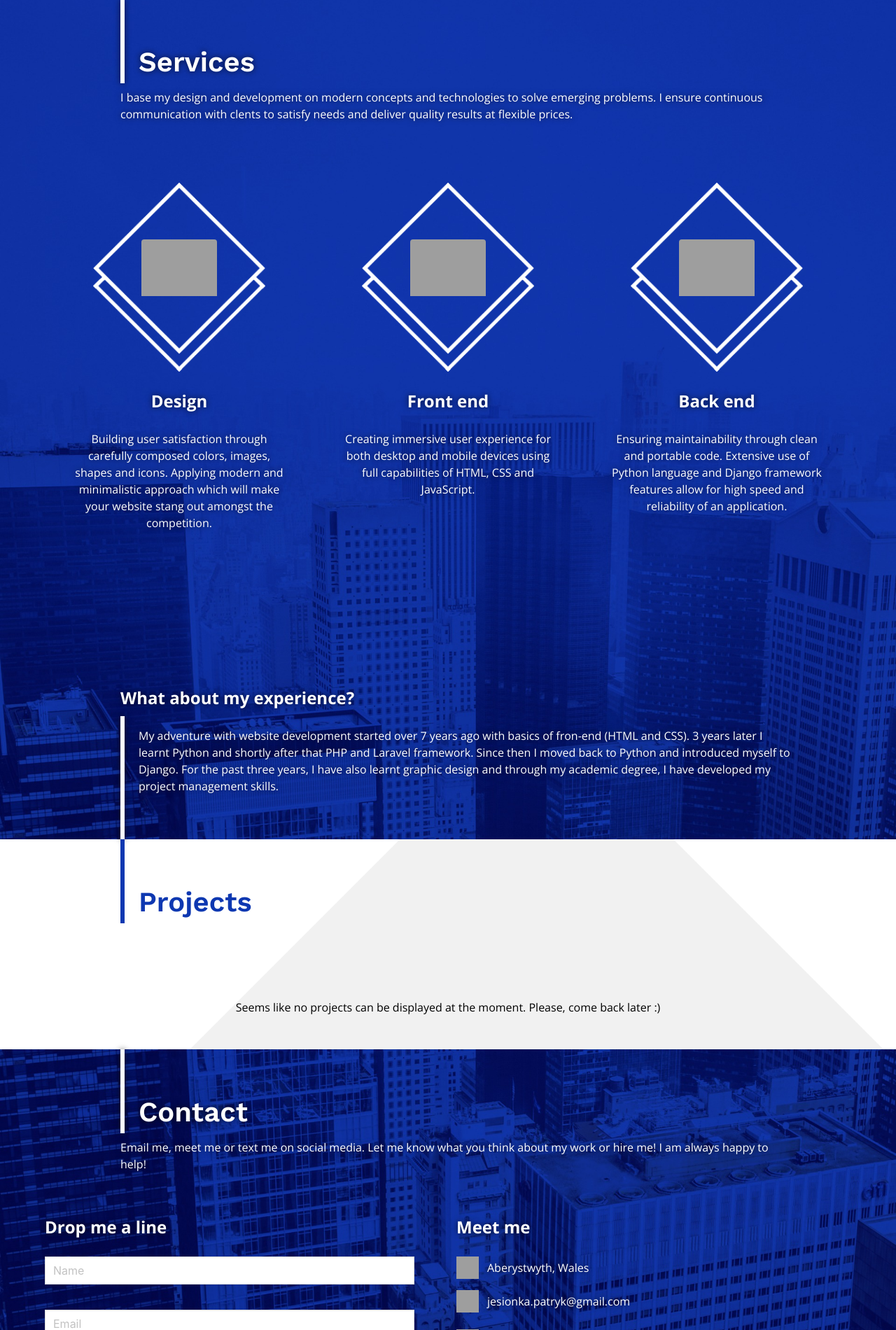
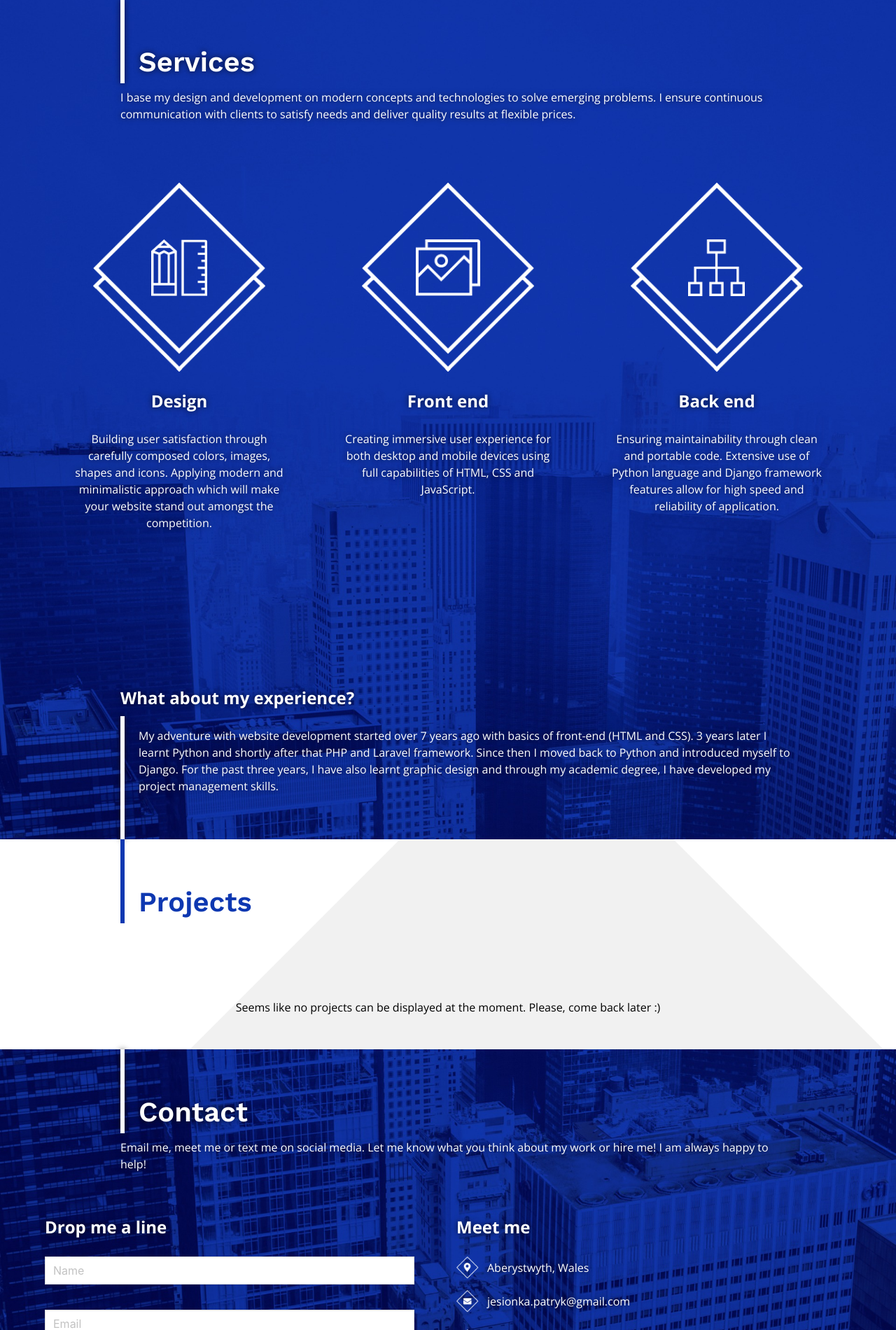
Before and after one commit to JPatryk13/web-dev-site-2021, a Django app: page / in a window 1280 px wide. Shown: the part 801-2701 px from the top of the page at 70% size. Run offline with Django 3.2, Linux system fonts and the light colour scheme; parts of the project's set-up code (start-up, migrations or seed data) failed here and were passed over; grey boxes are pictures that could not be loaded.

Commit message:
Updated filenames

```diff
--- a/app/website/templates/partials/arrow-button.html
+++ b/app/website/templates/partials/arrow-button.html
@@ -2,8 +2,8 @@
 
 {% if active %}
   {% with "frame-"|add:id as frame_id %}
-  {% with "img/buttons/frame-"|add:color|add:"@2x.png" as frame_path %}
-  {% with "img/buttons/btn-down-"|add:color|add:"@2x.png" as diamond_path %}
+  {% with "img/buttons/frame-"|add:color|add:".png" as frame_path %}
+  {% with "img/buttons/btn-down-"|add:color|add:".png" as diamond_path %}
     <div class="btn-arrow {{ color }} {{ direction }}" onmouseover="arrowMouseOver('{{ frame_id }}', '{{ id }}')" onmouseout="arrowMouseOut('{{ frame_id }}', '{{ id }}')" onclick="location.href='{{ go_to_id }}'">
       <img id="{{ frame_id }}" src="{% static frame_path %}">
       <img id="{{ id }}" src="{% static diamond_path %}">
@@ -19,10 +19,10 @@
   {% endwith %}
 {% else %}
   <div class="btn-arrow {{ direction }}">
-    <img src="{% static 'img/buttons/inactive-down-btn@2x.png' %}">
+    <img src="{% static 'img/buttons/inactive-down-btn.png' %}">
   </div>
 
   <div class="mobile-btn-arrow {{ direction }}">
-    <img src="{% static 'img/buttons/mobile-inactive-down-btn@2x.png' %}">
+    <img src="{% static 'img/buttons/mobile-inactive-down-btn.png' %}">
   </div>
 {% endif %}
--- a/app/website/templates/partials/navbar.html
+++ b/app/website/templates/partials/navbar.html
@@ -35,16 +35,16 @@
 
       <div class="navbar-end">
         <div class="navbar-item">
-          <img src="{% static 'img/social-media-icons/facebook-square-brands-blue@2x.png' %}" alt="facebook">
+          <img src="{% static 'img/social-media-icons/facebook-square-brands-blue.png' %}" alt="facebook">
         </div>
         <div class="navbar-item">
-          <img src="{% static 'img/social-media-icons/git-square-brands-blue@2x.png' %}" alt="github">
+          <img src="{% static 'img/social-media-icons/git-square-brands-blue.png' %}" alt="github">
         </div>
         <div class="navbar-item">
-          <img src="{% static 'img/social-media-icons/linkedin-brands-blue@2x.png' %}" alt="linkedin">
+          <img src="{% static 'img/social-media-icons/linkedin-brands-blue.png' %}" alt="linkedin">
         </div>
         <div class="navbar-item">
-          <img src="{% static 'img/social-media-icons/twitter-square-brands-blue@2x.png' %}" alt="twitter">
+          <img src="{% static 'img/social-media-icons/twitter-square-brands-blue.png' %}" alt="twitter">
         </div>
       </div>
     </div>
--- a/app/website/templates/sections/contact.html
+++ b/app/website/templates/sections/contact.html
@@ -55,7 +55,7 @@
         <div class="level">
           <div class="level-left">
             <div class="level-item">
-              <img src="{% static 'img/other-icons/map@2x.png' %}" alt="Placeholder image">
+              <img src="{% static 'img/other-icons/map.png' %}" alt="Placeholder image">
             </div>
             <div class="level-item">
               <p>
@@ -68,7 +68,7 @@
         <div class="level">
           <div class="level-left">
             <div class="level-item">
-              <img src="{% static 'img/other-icons/mail@2x.png' %}" alt="Placeholder image">
+              <img src="{% static 'img/other-icons/mail.png' %}" alt="Placeholder image">
             </div>
             <div class="level-item">
               <p>
@@ -81,7 +81,7 @@
         <div class="level">
           <div class="level-left">
             <div class="level-item">
-              <img src="{% static 'img/other-icons/time@2x.png' %}" alt="Placeholder image">
+              <img src="{% static 'img/other-icons/time.png' %}" alt="Placeholder image">
             </div>
             <div class="level-item">
               <p>
@@ -98,16 +98,16 @@
         <div class="level is-mobile social-media-icons">
           <div class="level-left">
             <div class="level-item">
-              <img src="{% static 'img/social-media-icons/facebook-square-brands-white@2x.png' %}" alt="facebook">
+              <img src="{% static 'img/social-media-icons/facebook-square-brands-white.png' %}" alt="facebook">
             </div>
             <div class="level-item">
-              <img src="{% static 'img/social-media-icons/git-square-brands-white@2x.png' %}" alt="github">
+              <img src="{% static 'img/social-media-icons/git-square-brands-white.png' %}" alt="github">
             </div>
             <div class="level-item">
-              <img src="{% static 'img/social-media-icons/linkedin-brands-white@2x.png' %}" alt="linkedin">
+              <img src="{% static 'img/social-media-icons/linkedin-brands-white.png' %}" alt="linkedin">
             </div>
             <div class="level-item">
-              <img src="{% static 'img/social-media-icons/twitter-square-brands-white@2x.png' %}" alt="twitter">
+              <img src="{% static 'img/social-media-icons/twitter-square-brands-white.png' %}" alt="twitter">
             </div>
           </div>
         </div>
--- a/app/website/templates/sections/home.html
+++ b/app/website/templates/sections/home.html
@@ -14,7 +14,7 @@
         <div class="hero-description">
           <p class="pt-2">
             My name is Patryk Jesionka. I am providing design and full stack website development services for small
-            and large buisnesses. Find out about my recent work or hire me to help your buisness stand out.
+            and large businesses. Find out about my recent work or hire me to help your business stand out.
           </p>
         </div>
 
--- a/app/website/templates/sections/projects.html
+++ b/app/website/templates/sections/projects.html
@@ -15,8 +15,8 @@
         <div class="columns is-centered project-card">
           <div class="column is-4">
             <!-- <img src="{{ project.img }}" alt="{{ project.title }}"> -->
-            <img class="img-big" src="{% static 'img/lines-and-indicators/projects-placeholder-image.png' %}" alt="Placeholder image">
-            <img class="img-small" src="{% static 'img/lines-and-indicators/projects-placeholder-image-small.png' %}" alt="Placeholder image">
+            <img class="img-big" src="{% static 'img/placeholders/projects-placeholder-image.png' %}" alt="Placeholder image">
+            <img class="img-small" src="{% static 'img/placeholders/projects-placeholder-image-small.png' %}" alt="Placeholder image">
 
             <h3 class="blue-text">
               {{ project.date_finished|date:"d/m" }}
--- a/app/website/templates/sections/services.html
+++ b/app/website/templates/sections/services.html
@@ -8,7 +8,7 @@
           Services
         </h3>
         <p class="pt-2">
-          I base my design and development on modern concepts and technologies to solve emerging problems. I ensure continuous communication with clents to satisfy needs and deliver quality results at flexible prices.
+          I base my design and development on modern concepts and technologies to solve emerging problems. I ensure continuous communication with clients to satisfy needs and deliver quality results at flexible prices.
         </p>
       </div>
     </div>
@@ -17,15 +17,15 @@
 
       <!-- I have no clue why they required 'staticfiles' here -->
       {% block card-design %}
-        {% include "partials/card.html" with img_path="img/services-graphics/design@2x.png" header="Design" text="Building user satisfaction through carefully composed colors, images, shapes and icons. Applying modern and minimalistic approach which will make your website stang out amongst the competition." %}
+        {% include "partials/card.html" with img_path="img/services-graphics/design.png" header="Design" text="Building user satisfaction through carefully composed colors, images, shapes and icons. Applying modern and minimalistic approach which will make your website stand out amongst the competition." %}
       {% endblock %}
 
       {% block card-front-end %}
-        {% include "partials/card.html" with img_path="img/services-graphics/front-end@2x.png" header="Front end" text="Creating immersive user experience for both desktop and mobile devices using full capabilities of HTML, CSS and JavaScript." %}
+        {% include "partials/card.html" with img_path="img/services-graphics/front-end.png" header="Front end" text="Creating immersive user experience for both desktop and mobile devices using full capabilities of HTML, CSS and JavaScript." %}
       {% endblock %}
 
       {% block card-back-end %}
-        {% include "partials/card.html" with img_path="img/services-graphics/back-end@2x.png" header="Back end" text="Ensuring maintainability through clean and portable code. Extensive use of Python language and Django framework features allow for high speed and reliability of an application." %}
+        {% include "partials/card.html" with img_path="img/services-graphics/back-end.png" header="Back end" text="Ensuring maintainability through clean and portable code. Extensive use of Python language and Django framework features allow for high speed and reliability of application." %}
       {% endblock %}
 
 
@@ -40,7 +40,7 @@
         </span>
         <span>
           <p class="left-line white">
-            My adventure with website development started over 7 years ago with basics of fron-end (HTML and CSS). 3 years later I learnt Python and shortly after that PHP and Laravel framework. Since then I moved back to Python and introduced myself to Django. For the past three years, I have also learnt graphic design and through my academic degree, I have developed my project management skills.
+            My adventure with website development started over 7 years ago with basics of front-end (HTML and CSS). 3 years later I learnt Python and shortly after that PHP and Laravel framework. Since then I moved back to Python and introduced myself to Django. For the past three years, I have also learnt graphic design and through my academic degree, I have developed my project management skills.
           </p>
         </span>
       </div>
```
Also changed, not shown: app/website/templates/index.html (+37 -7 lines).
